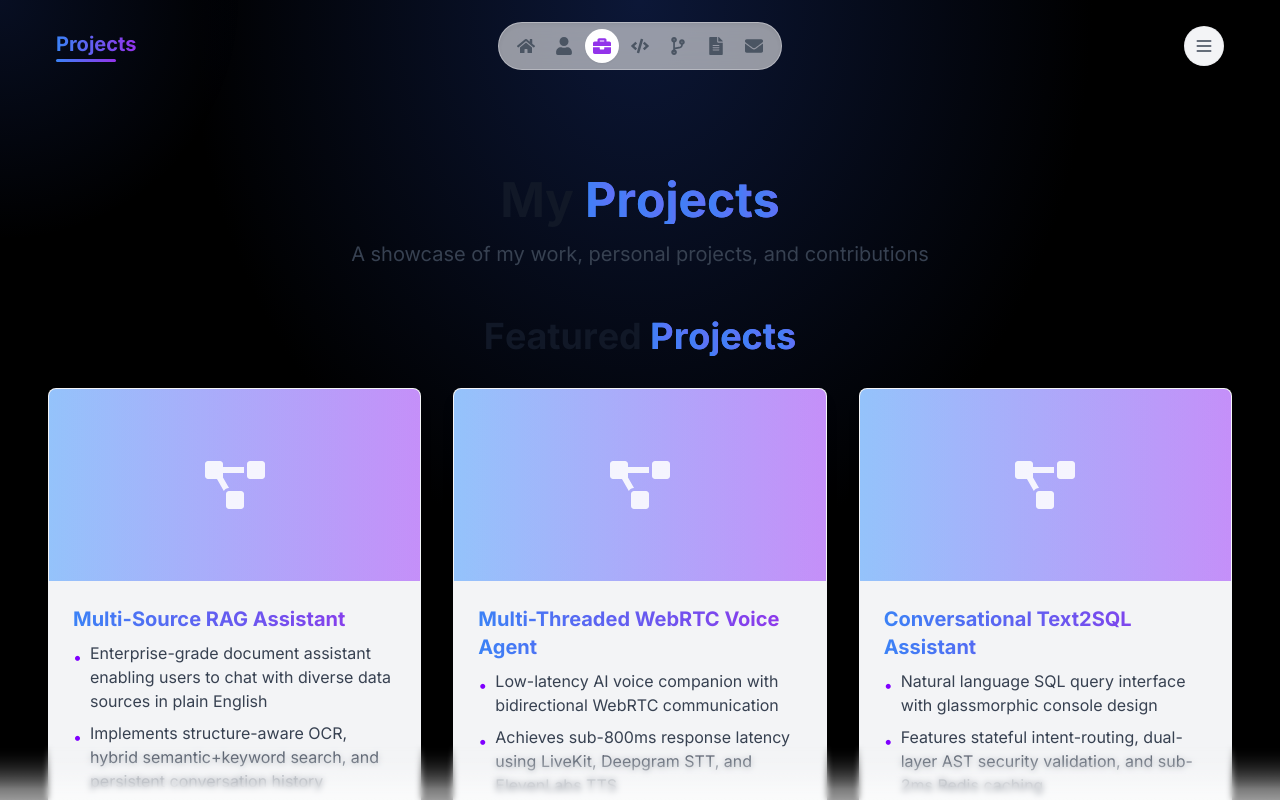
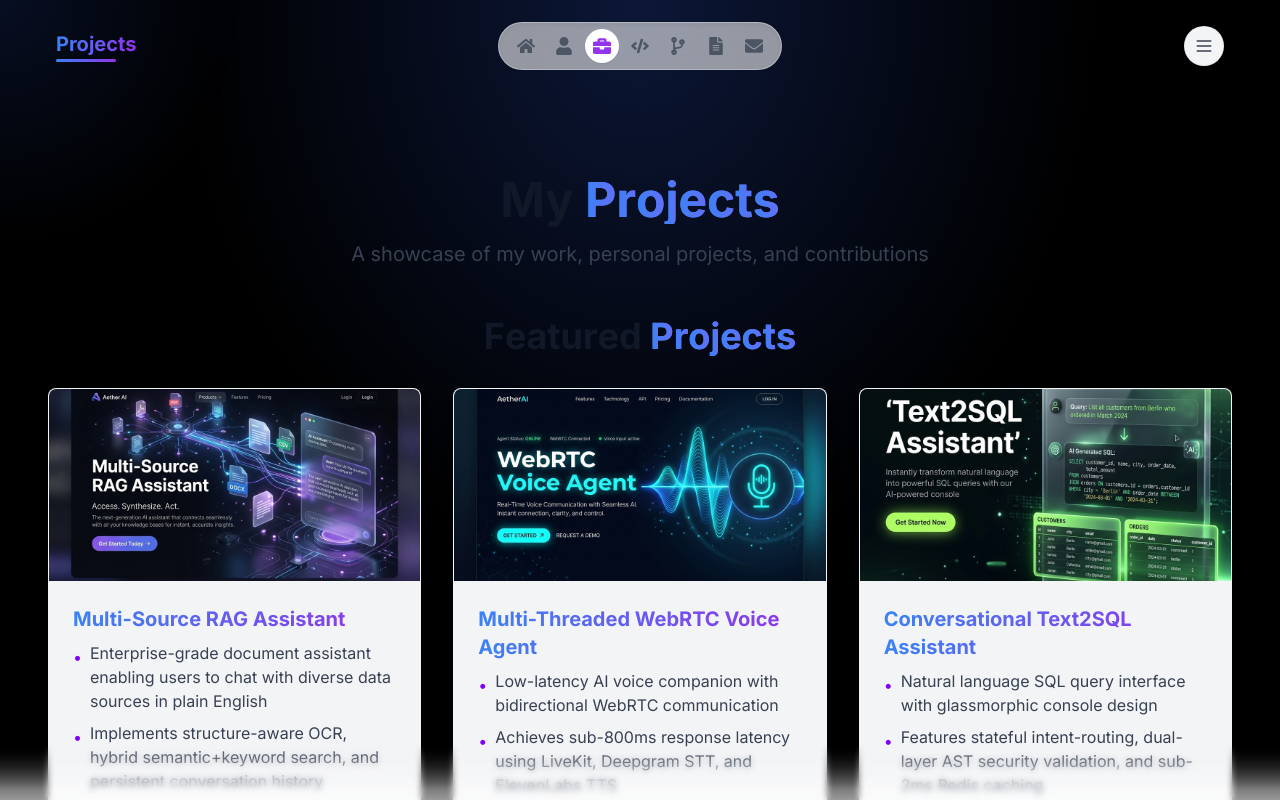
Before and after one commit to saivikranth08/My_Portfolio, a Next.js app: page /projects in a window 1280 px wide. Shown: the top 800 px of the page. Built offline with nearby package versions, Linux system fonts and the light colour scheme.

Commit message:
Update projects UI to display thumbnail images

```diff
--- a/src/app/projects/page.tsx
+++ b/src/app/projects/page.tsx
@@ -1,6 +1,7 @@
 'use client';
 
 import React from 'react';
+import Image from 'next/image';
 import MainLayout from '@/components/layout/MainLayout';
 import { FaGithub, FaCode, FaProjectDiagram } from 'react-icons/fa';
 import Card3D from '@/components/ui/Card3D';
@@ -60,10 +61,21 @@ export default function ProjectsPage() {
                 gradientShadow={false}
                 glowOnHover={false}
               >
-                <div className="h-40 sm:h-48 bg-gradient-to-r from-blue-400/80 to-purple-500/80 dark:from-blue-600/70 dark:to-purple-700/70 relative flex items-center justify-center">
-                  <FaProjectDiagram className="text-white dark:text-gray-100 text-4xl sm:text-6xl opacity-90" />
-                  <div className="absolute inset-0 bg-gradient-to-r from-blue-50/20 to-purple-50/20 dark:from-blue-900/30 dark:to-purple-900/30"></div>
-                </div>
+                {project.image ? (
+                  <div className="h-40 sm:h-48 relative w-full overflow-hidden">
+                    <Image
+                      src={project.image}
+                      alt={project.title}
+                      fill
+                      className="object-cover transition-transform duration-500 hover:scale-110"
+                    />
+                  </div>
+                ) : (
+                  <div className="h-40 sm:h-48 bg-gradient-to-r from-blue-400/80 to-purple-500/80 dark:from-blue-600/70 dark:to-purple-700/70 relative flex items-center justify-center">
+                    <FaProjectDiagram className="text-white dark:text-gray-100 text-4xl sm:text-6xl opacity-90" />
+                    <div className="absolute inset-0 bg-gradient-to-r from-blue-50/20 to-purple-50/20 dark:from-blue-900/30 dark:to-purple-900/30"></div>
+                  </div>
+                )}
 
                 <div className="p-4 sm:p-6 flex-grow">
                   <h3 className="text-lg sm:text-xl font-bold mb-2 bg-gradient-to-r from-blue-500 to-purple-600 bg-clip-text text-transparent">
```
